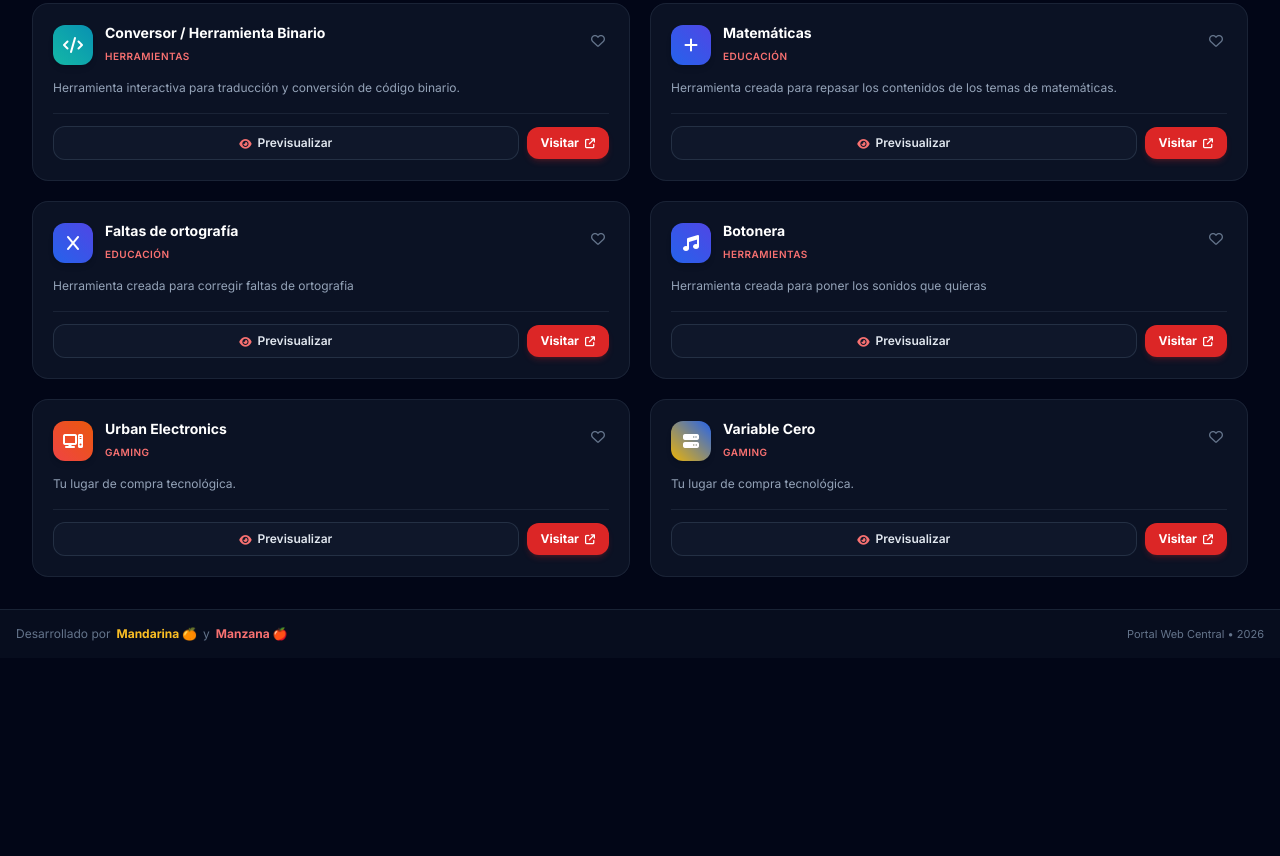
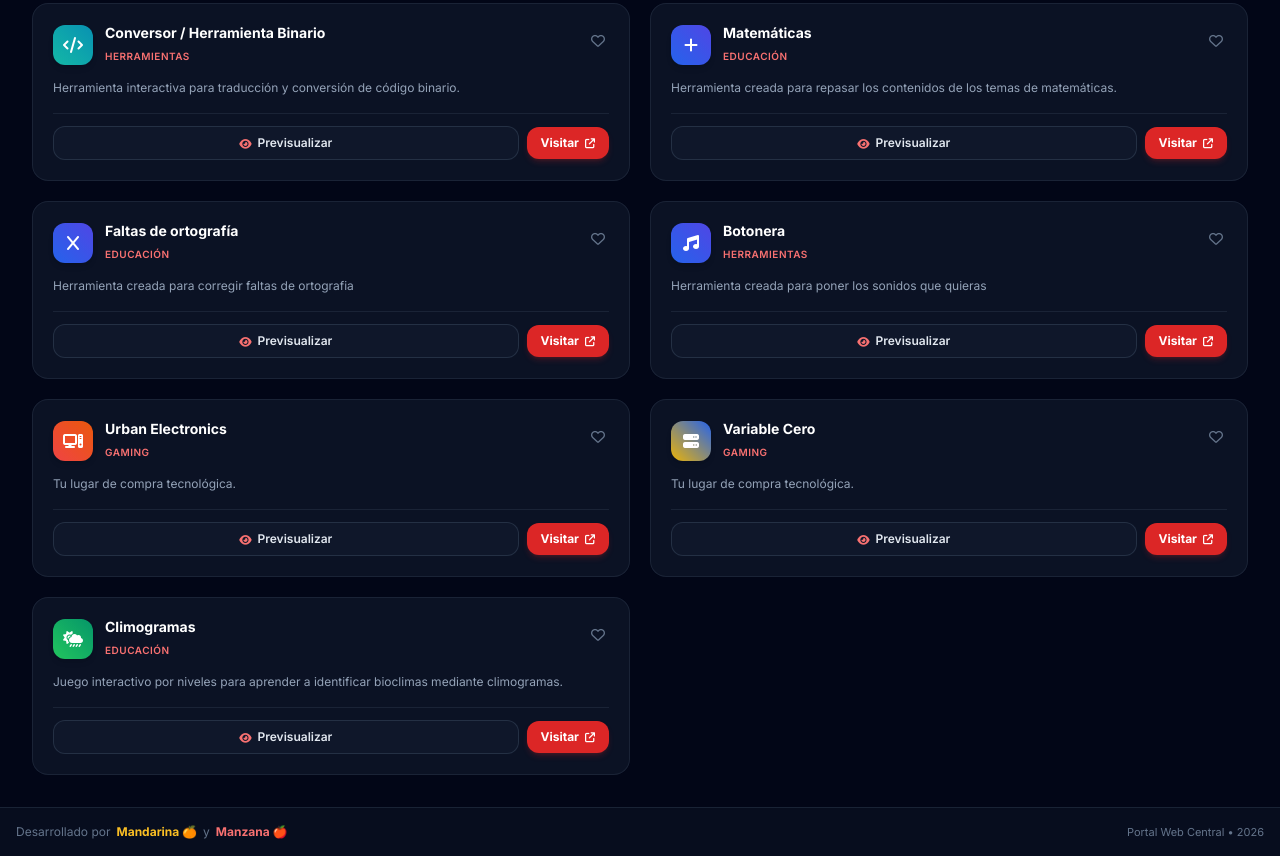
Before and after one commit to flxnowgames-tech/lobby, a plain HTML site: page index.html in a window 1280 px wide. Shown: the part 777-1633 px from the top of the page. Before the commit the page ends 1435 px from the top, so only its background shows below. Drawn offline with nearby package versions, Linux system fonts and the light colour scheme.

Commit message:
Update index.html

```diff
--- a/index.html
+++ b/index.html
@@ -94,7 +94,7 @@
                 </div>
                 <div class="flex gap-3 bg-slate-900/80 p-3 rounded-xl border border-slate-800 text-center">
                     <div class="px-4 border-r border-slate-800">
-                        <div id="stat-total" class="text-xl font-black text-white">5</div>
+                        <div id="stat-total" class="text-xl font-black text-white">11</div>
                         <div class="text-[10px] text-slate-400 uppercase font-bold">Proyectos</div>
                     </div>
                     <div class="px-4">
@@ -195,7 +195,7 @@
     </div>
 
     <script>
-        // Proyectos configurados[cite: 3]
+        // Proyectos configurados
         const projects = [
             {
                 id: 1,
@@ -295,6 +295,16 @@
                 category: "Gaming",
                 icon: "fa-server",
                 color: "from-yellow-500 to-blue-600",
+                favorite: false
+            },
+            {
+                id: 11,
+                name: "Climogramas",
+                desc: "Juego interactivo por niveles para aprender a identificar bioclimas mediante climogramas.",
+                url: "https://flxnowgames-tech.github.io/climogramas/",
+                category: "Educación",
+                icon: "fa-cloud-sun-rain",
+                color: "from-green-500 to-emerald-600",
                 favorite: false
             },
         ];
```
